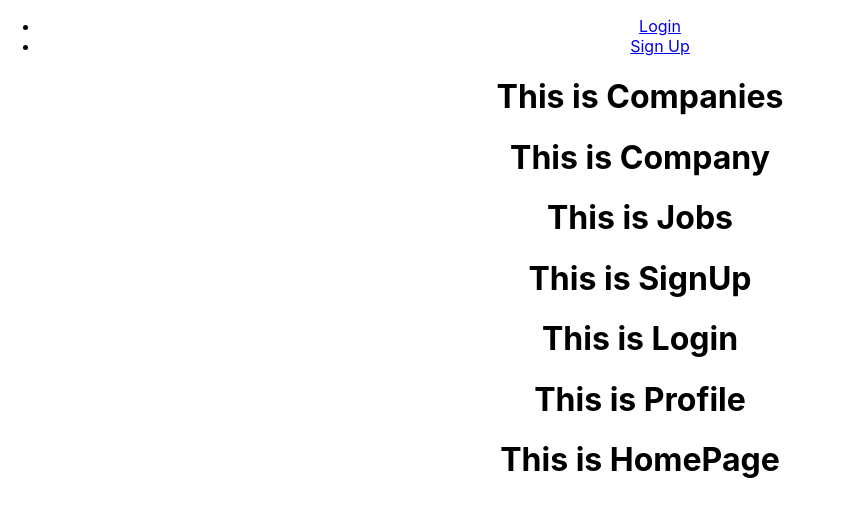
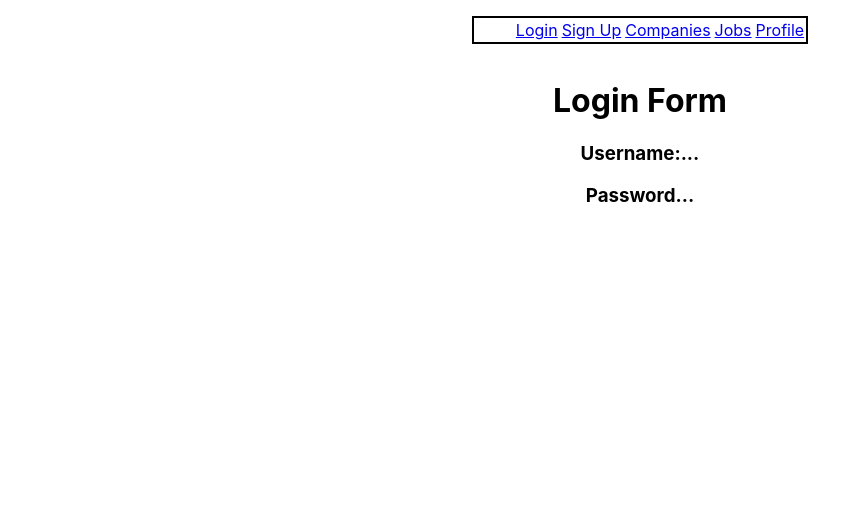
Before and after one commit to Cheis415/jobly_sprint, a React (Create React App) app in the folder jobly/: page /login in a window 1280 px wide. Shown: the top 516 px of the page, without its empty margins (0-848 px from the left). Built offline with nearby package versions, Linux system fonts and the light colour scheme.

Commit message:
Fixed the routes and navbar

```diff
--- a/jobly/src/Companies.jsx
+++ b/jobly/src/Companies.jsx
@@ -5,7 +5,7 @@ import React from "react";
 function Companies() {
   return (
     <div className="App">
-      <h1>This is Companies</h1>
+      <h1>List of Companies</h1>
 
     </div>
   );
--- a/jobly/src/Company.jsx
+++ b/jobly/src/Company.jsx
@@ -5,7 +5,7 @@ import React from "react";
 function Company() {
   return (
     <div className="App">
-      <h1>This is Company</h1>
+      <h1>Company Details</h1>
 
     </div>
   );
--- a/jobly/src/Jobs.jsx
+++ b/jobly/src/Jobs.jsx
@@ -1,11 +1,13 @@
 import React from "react";
+import { NavLink } from 'react-router-dom';
 
 
 
 function Jobs() {
   return (
     <div className="App">
-      <h1>This is Jobs</h1>
+      <h1>Available Job Listings</h1>
+      <h1><NavLink to="/"></NavLink></h1>
 
     </div>
   );
--- a/jobly/src/Login.jsx
+++ b/jobly/src/Login.jsx
@@ -5,7 +5,9 @@ import React from "react";
 function Login() {
   return (
     <div className="App">
-      <h1>This is Login</h1>
+      <h1>Login Form</h1>
+      <h3>Username:...</h3>
+      <h3>Password...</h3>
 
     </div>
   );
--- /dev/null
+++ b/jobly/src/Nav.css
@@ -0,0 +1,22 @@
+.nav-link {
+    display: inline-block;
+    text-align: center;
+    margin: 0 auto;
+    padding: 2px;
+}
+
+.navbar {
+    text-align: justify;
+    display: inline-block;
+     border: 2px solid black;
+ }
+
+/* .navbar {
+    text-align: justify;
+    min-width: 500px;
+}
+.navbar:after {
+    content: '';
+    display: inline-block;
+    width: 100%;
+} */
--- a/jobly/src/Nav.jsx
+++ b/jobly/src/Nav.jsx
@@ -1,22 +1,39 @@
 import React from "react";
-import { Link } from "react-router-dom";
-
+import { NavLink } from "react-router-dom";
+import './Nav.css';
 
 
 function Nav() {
   return (
 
-       <ul >
-          <li className="nav-item mr-4">
-            <Link className="nav-link" to="/login">
+       <ul className = "navbar" >
+
+            <NavLink className="nav-link" to="/login">
               Login
-            </Link>
-          </li>
-          <li className="nav-item mr-4">
-            <Link className="nav-link" to="/signup">
+            </NavLink>
+
+           <NavLink className="nav-link" to="/signup">
               Sign Up
-            </Link>
-          </li>
+            </NavLink>
+
+
+            <NavLink className="nav-link" to="/companies">
+              Companies
+            </NavLink>
+
+
+
+            <NavLink className="nav-link" to="/jobs">
+              Jobs
+            </NavLink>
+
+
+            <NavLink className="nav-link" to="profile">
+              Profile
+            </NavLink>
+
+
+
         </ul>
   );
 }
--- a/jobly/src/Profile.jsx
+++ b/jobly/src/Profile.jsx
@@ -5,7 +5,7 @@ import React from "react";
 function Profile() {
   return (
     <div className="App">
-      <h1>This is Profile</h1>
+      <h1>User Profile (Can be Edited)</h1>
 
     </div>
   );
--- a/jobly/src/Routes.jsx
+++ b/jobly/src/Routes.jsx
@@ -7,22 +7,47 @@ import Login from "./Login";
 import Profile from "./Profile";
 
 import HomePage from "./HomePage";
-import { Switch, Route, Redirect } from "react-router-dom";
+import { Switch, Route, Redirect, BrowserRouter, Link, NavLink } from "react-router-dom";
 
 
 function Routes() {
   return (
-    <div className="App">
-      <Companies />
-      <Company />
-      <Jobs />
-      <SignUp />
-      <Login />
-      <Profile />
-      <HomePage />
+    <div className="pt-5">
+      <Switch>
 
+        <Route exact path="/">
+          <HomePage />
+        </Route>
+
+        <Route exact path="/login">
+          <Login />
+        </Route>
+
+        <Route exact path="/signup">
+          <SignUp />
+        </Route>
+
+        <Route exact path="/companies">
+          <Companies />
+        </Route>
+
+        <Route exact path="/jobs">
+          <Jobs />
+        </Route>
+
+        <Route exact path="/companies/:handle">
+          <Company />
+        </Route>
+
+        <Route path="/profile">
+          <Profile />
+        </Route>
+
+        <Redirect to="/" />
+
+      </Switch>
     </div>
-  );
+);
 }
 
 export default Routes;
--- a/jobly/src/SignUp.jsx
+++ b/jobly/src/SignUp.jsx
@@ -5,7 +5,13 @@ import React from "react";
 function SignUp() {
   return (
     <div className="App">
-      <h1>This is SignUp</h1>
+      <h1>Registration Form</h1>
+      <h3> Username</h3>
+      <h3> First Name</h3>
+      <h3>Last Name</h3>
+      <h3>Email</h3>
+      <h3>Password</h3>
+      <button>Submit</button>
 
     </div>
   );
```
Also changed, not shown: jobly/src/App.js (+5 -5 lines).
